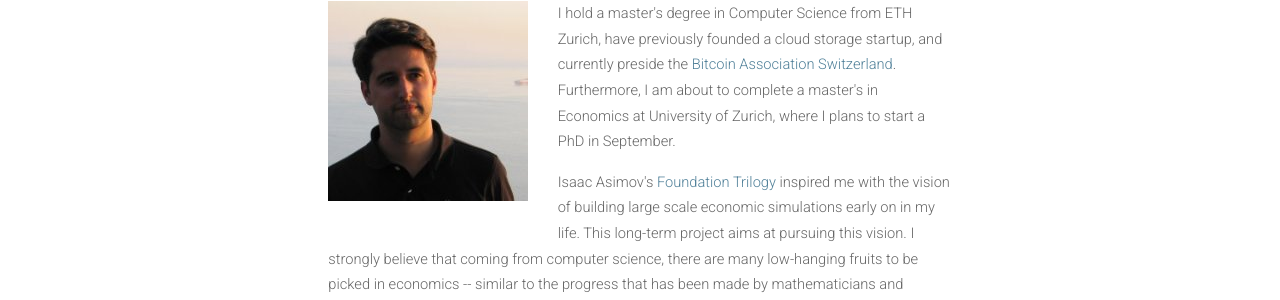
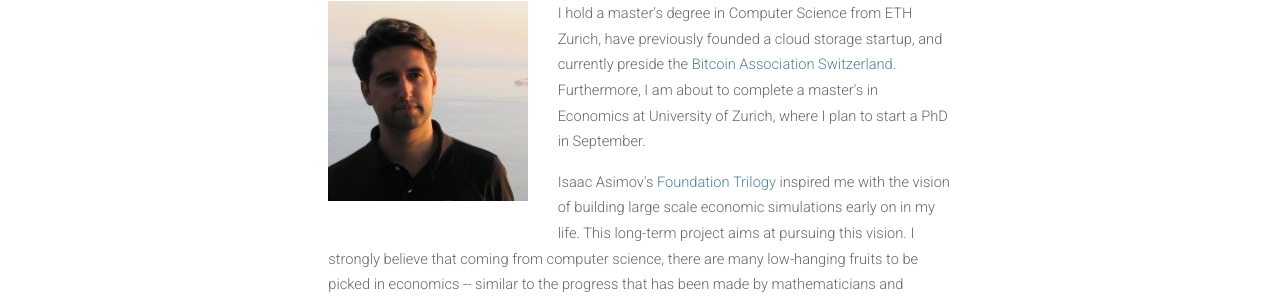
Before and after one commit to meisserecon/www, a Jekyll site: the page built from about.md, in a window 1280 px wide. Shown: the part 644-944 px from the top of the page. Built offline with Jekyll 4.4.1, drawn with Linux system fonts in a browser that asks for light colours; nearby versions of some CDN libraries.

Commit message:
Update about.md

```diff
--- a/about.md
+++ b/about.md
@@ -5,6 +5,6 @@ permalink: /about/
 ---
 <p>Meisser Economics AG is a Swiss corporation domiziled in the Canton of Zurich. It was founded in 2016 with the purposes of research, education and consulting at the intersection of economics and computer science. At the moment, Luzius Meisser is its sole employee. You can get in touch by writing to <em>luzius@meissereconomics.com</em>.</p>
 
-<p><img src="/assets/images/luzius.jpg" alt="" class="image left"> I hold a master's degree in Computer Science from ETH Zurich, have previously founded a cloud storage startup, and currently preside the <a href="http://bitcoinassociation.ch/">Bitcoin Association Switzerland</a>. Furthermore, I am about to complete a master's in Economics at University of Zurich, where I plans to start a PhD in September.</p>
+<p><img src="/assets/images/luzius.jpg" alt="" class="image left"> I hold a master's degree in Computer Science from ETH Zurich, have previously founded a cloud storage startup, and currently preside the <a href="http://bitcoinassociation.ch/">Bitcoin Association Switzerland</a>. Furthermore, I am about to complete a master's in Economics at University of Zurich, where I plan to start a PhD in September.</p>
 
 <p>Isaac Asimov's <a href="https://en.wikipedia.org/wiki/Foundation_series">Foundation Trilogy</a> inspired me with the vision of building large scale economic simulations early on in my life. This long-term project aims at pursuing this vision. I strongly believe that coming from computer science, there are many low-hanging fruits to be picked in economics -- similar to the progress that has been made by mathematicians and physicist entering the field earlier. In particular, methods and tools from modern software engineering are well-suited to manage the organizational and technical complexity of building large-scale models.</p>
```
